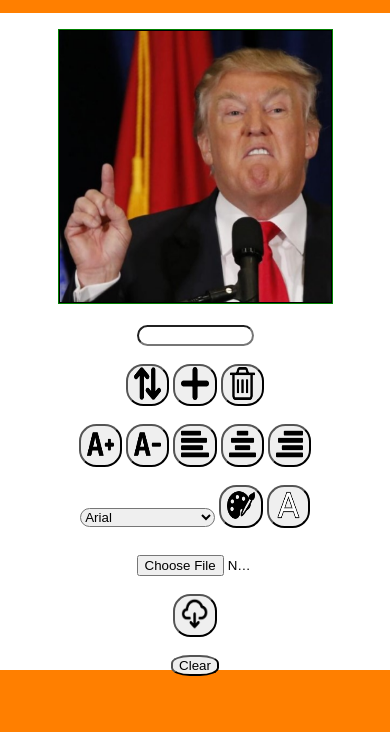
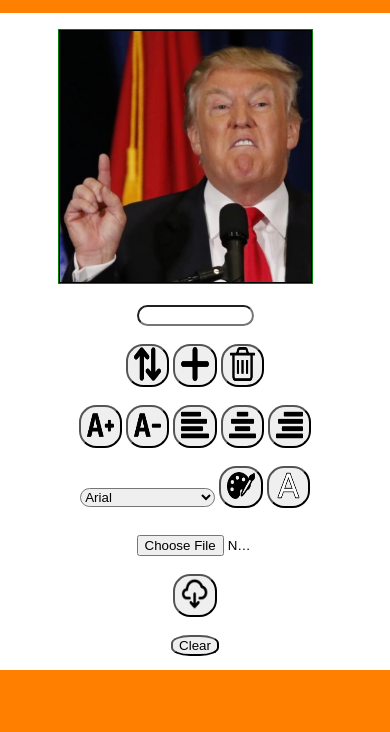
Before and after one commit to udikashri/Meme, a plain HTML site: page index.html in a window 390 px wide. Shown: the part 54-786 px from the top of the page. Drawn offline with Linux system fonts and the light colour scheme.

Commit message:
Add files via upload

```diff
--- a/css/style.css
+++ b/css/style.css
@@ -159,8 +159,8 @@ button label {
         width: 50vw;
     }
     .canvas {
-        width: 70vw;
-        height: 70vw
+        width: 65vw;
+        height: 65vw
     }
     .logo {
         margin-inline-start: 0;
```
